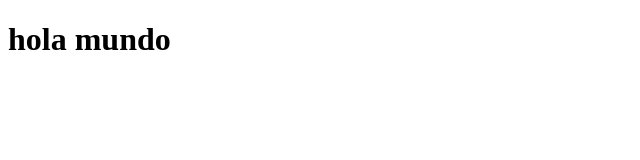
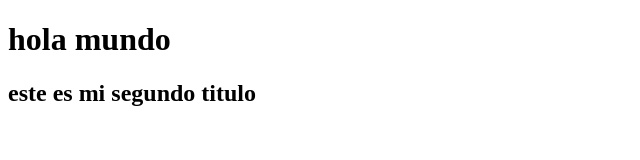
Before and after one commit to 4GeeksAcademy/madamsagas-clase-2, a plain HTML site: page index.html in a window 1280 px wide. Shown: the whole page, without its empty margins (0-640 px from the left). Drawn offline with Linux system fonts and the light colour scheme.

Commit message:
agregue un h2

```diff
--- a/index.html
+++ b/index.html
@@ -7,6 +7,7 @@
 </head>
 <body>
   <h1>hola mundo
+    <h2>este es mi segundo titulo</h2>
 
   </h1>
 </body>
```
